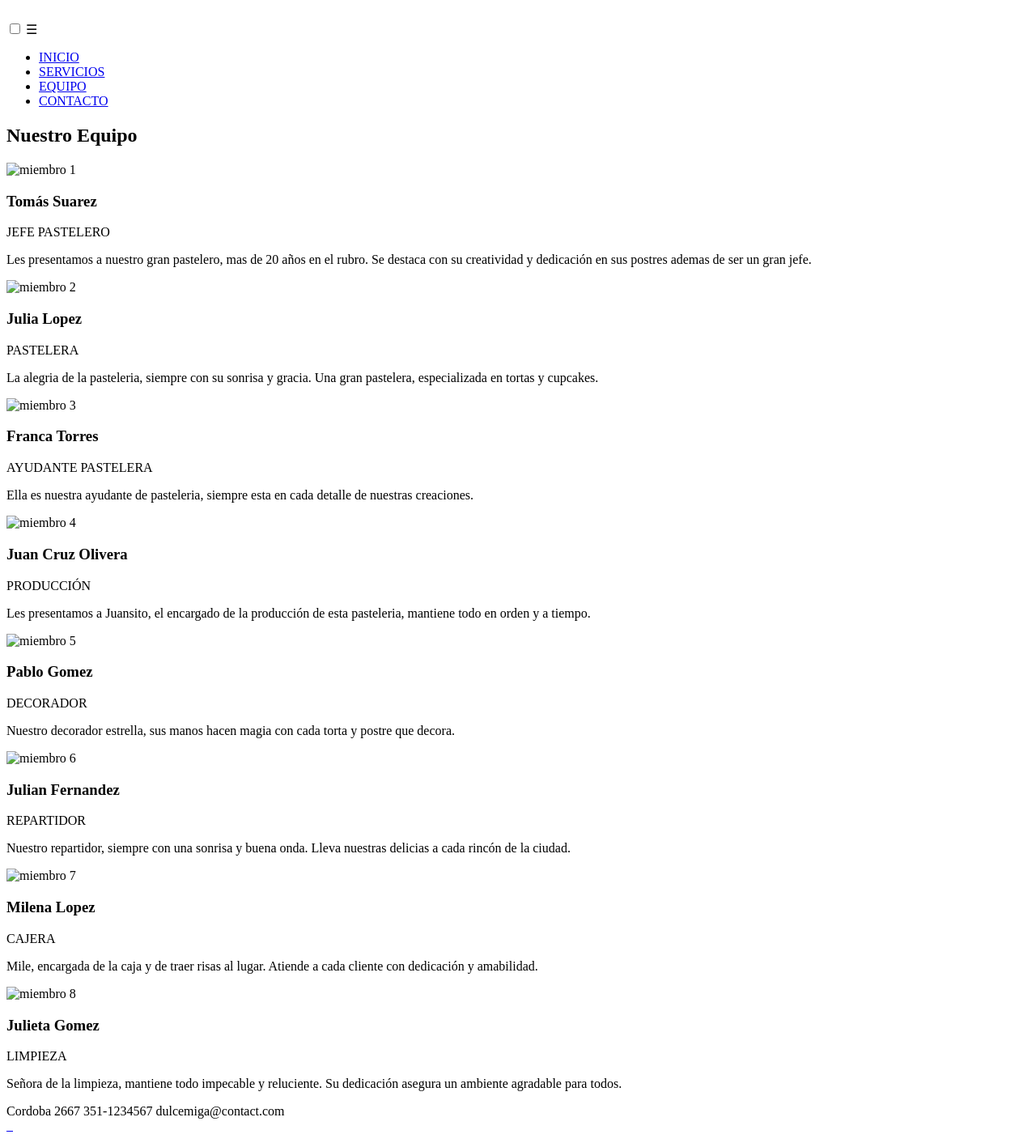
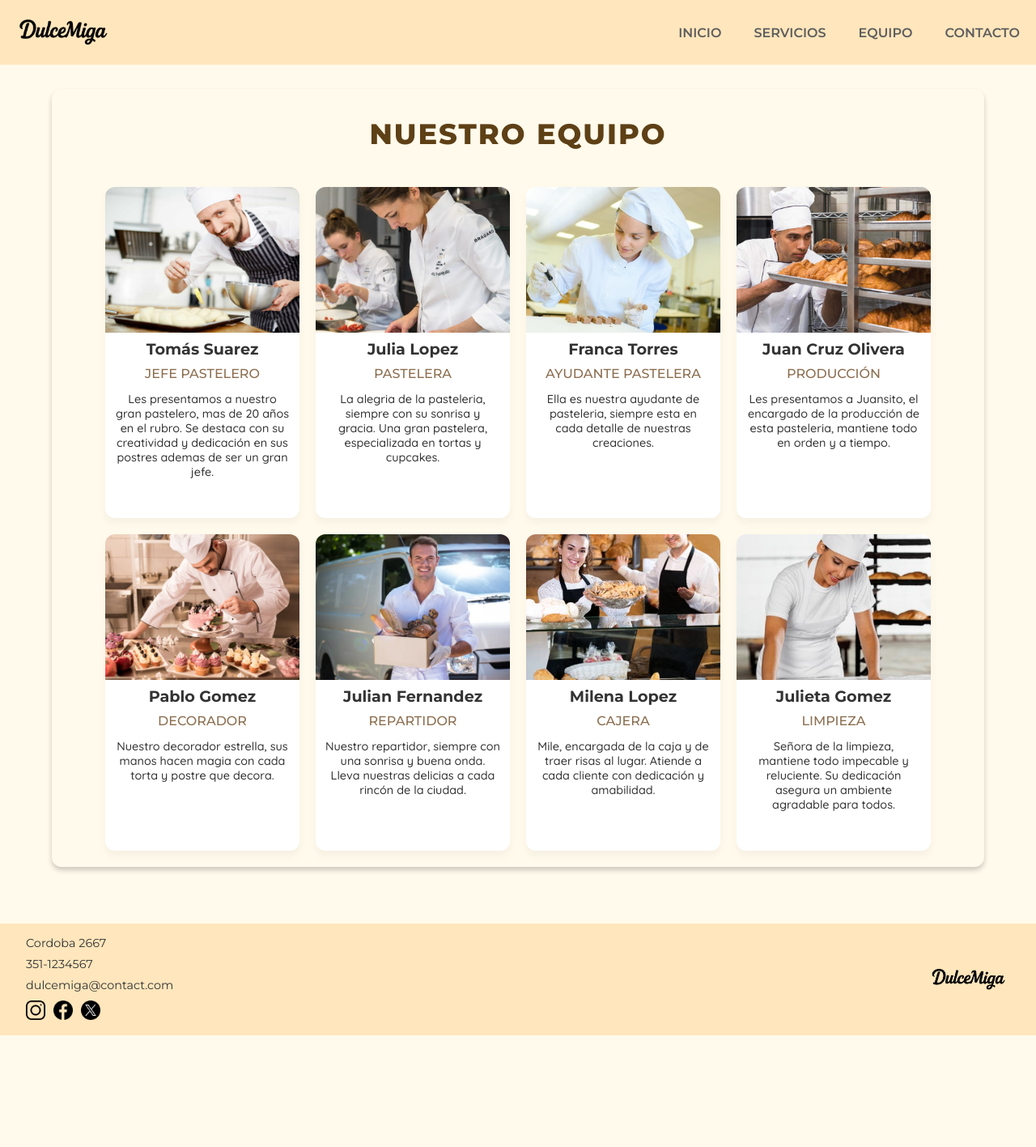
Before and after one commit to lazk1/DulceMiga-TP, a plain HTML site: page pages/equipo.html in a window 1280 px wide. Shown: the whole page at 81% size. After the commit the page ends 1279 px from the top, so only its background shows below. Drawn offline with Linux system fonts and the light colour scheme; the site is published under a folder, as on GitHub Pages, so addresses that start at the root find nothing.

Commit message:
update commit

```diff
--- a/pages/contacto.html
+++ b/pages/contacto.html
@@ -4,22 +4,26 @@
     <meta charset="UTF-8" />
     <meta name="viewport" content="width=device-width, initial-scale=1.0" />
     <title>DulceMiga - Pastelería Artesanal</title>
-    <link rel="stylesheet" href="/css/link.css" />
-    <link rel="icon" href="/img/torta-dulce.png" />
+    <link rel="stylesheet" href="../css/link.css" />
+    <link rel="icon" href="../img/torta-dulce.png" />
   </head>
   <body>
     <header>
       <nav class="nav-container">
         <div class="logo">
-          <img src="/img/dulcemiga-icon.png" alt="" class="img" />
+          <img
+            src="../img/dulcemiga-icon.png"
+            alt="logo-dulcemiga"
+            class="img"
+          />
         </div>
         <input type="checkbox" id="menu-toggle" />
         <label for="menu-toggle" class="menu-icon">☰</label>
         <ul class="list-container">
-          <li><a href="/">INICIO</a></li>
-          <li><a href="./servicios.html">SERVICIOS</a></li>
-          <li><a href="./equipo.html">EQUIPO</a></li>
-          <li><a href="./contacto.html">CONTACTO</a></li>
+          <li><a href="../index.html">INICIO</a></li>
+          <li><a href="../pages/servicios.html">SERVICIOS</a></li>
+          <li><a href="../pages/equipo.html">EQUIPO</a></li>
+          <li><a href="../pages/contacto.html">CONTACTO</a></li>
         </ul>
       </nav>
     </header>
@@ -81,22 +85,26 @@
           <span>dulcemiga@contact.com </span>
           <div class="redes-icon">
             <a class="icon" href="https://www.instagram.com/" target="_blank">
-              <img src="/img/instagram.png" alt="" />
+              <img src="../img/instagram.png" alt="logo-instagram" />
             </a>
             <a
               class="icon"
               href="https://www.facebook.com/?locale=es_LA"
               target="_blank"
             >
-              <img src="/img/facebook.png" alt="" />
+              <img src="../img/facebook.png" alt="logo-facebook" />
             </a>
             <a class="icon" href="https://x.com/" target="_blank">
-              <img src="/img/twitter.png" alt="" />
+              <img src="../img/twitter.png" alt="logo-twitter" />
             </a>
           </div>
         </section>
         <div class="logo-footer">
-          <img src="/img/dulcemiga-icon.png" alt="" class="img-footer" />
+          <img
+            src="../img/dulcemiga-icon.png"
+            alt="logo-dulcemiga"
+            class="img-footer"
+          />
         </div>
       </div>
     </footer>
--- a/pages/equipo.html
+++ b/pages/equipo.html
@@ -4,22 +4,26 @@
     <meta charset="UTF-8" />
     <meta name="viewport" content="width=device-width, initial-scale=1.0" />
     <title>DulceMiga - Pastelería Artesanal</title>
-    <link rel="stylesheet" href="/css/link.css" />
-    <link rel="icon" href="/img/torta-dulce.png" />
+    <link rel="stylesheet" href="../css/link.css" />
+    <link rel="icon" href="../img/torta-dulce.png" />
   </head>
   <body>
     <header>
       <nav class="nav-container">
         <div class="logo">
-          <img src="/img/dulcemiga-icon.png" alt="" class="img" />
+          <img
+            src="../img/dulcemiga-icon.png"
+            alt="logo-dulcemiga"
+            class="img"
+          />
         </div>
         <input type="checkbox" id="menu-toggle" />
         <label for="menu-toggle" class="menu-icon">☰</label>
         <ul class="list-container">
-          <li><a href="/">INICIO</a></li>
-          <li><a href="./servicios.html">SERVICIOS</a></li>
-          <li><a href="./equipo.html">EQUIPO</a></li>
-          <li><a href="./contacto.html">CONTACTO</a></li>
+          <li><a href="../index.html">INICIO</a></li>
+          <li><a href="../pages/servicios.html">SERVICIOS</a></li>
+          <li><a href="../pages/equipo.html">EQUIPO</a></li>
+          <li><a href="../pages/contacto.html">CONTACTO</a></li>
         </ul>
       </nav>
     </header>
@@ -27,7 +31,7 @@
       <section class="section-team">
         <h2>Nuestro Equipo</h2>
         <div class="team-card">
-          <img src="/img/chef.jpg" alt="miembro 1" />
+          <img src="../img/chef.jpg" alt="miembro 1" />
           <h3 class="name-team">Tomás Suarez</h3>
           <p class="category">JEFE PASTELERO</p>
           <p class="description">
@@ -37,7 +41,7 @@
           </p>
         </div>
         <div class="team-card">
-          <img src="/img/chef mujer1.jpg" alt="miembro 2" />
+          <img src="../img/chef mujer1.jpg" alt="miembro 2" />
           <h3 class="name-team">Julia Lopez</h3>
           <p class="category">PASTELERA</p>
           <p class="description">
@@ -46,7 +50,7 @@
           </p>
         </div>
         <div class="team-card">
-          <img src="/img/ayudante.jpg" alt="miembro 3" />
+          <img src="../img/ayudante.jpg" alt="miembro 3" />
           <h3 class="name-team">Franca Torres</h3>
           <p class="category">AYUDANTE PASTELERA</p>
           <p class="description">
@@ -55,7 +59,7 @@
           </p>
         </div>
         <div class="team-card">
-          <img src="/img/encargado produccion.jpg" alt="miembro 4" />
+          <img src="../img/encargado produccion.jpg" alt="miembro 4" />
           <h3 class="name-team">Juan Cruz Olivera</h3>
           <p class="category">PRODUCCIÓN</p>
           <p class="description">
@@ -64,7 +68,7 @@
           </p>
         </div>
         <div class="team-card">
-          <img src="/img/decorador.jpg" alt="miembro 5" />
+          <img src="../img/decorador.jpg" alt="miembro 5" />
           <h3 class="name-team">Pablo Gomez</h3>
           <p class="category">DECORADOR</p>
           <p class="description">
@@ -73,7 +77,7 @@
           </p>
         </div>
         <div class="team-card">
-          <img src="/img/repartidor.jpg" alt="miembro 6" />
+          <img src="../img/repartidor.jpg" alt="miembro 6" />
           <h3 class="name-team">Julian Fernandez</h3>
           <p class="category">REPARTIDOR</p>
           <p class="description">
@@ -82,7 +86,7 @@
           </p>
         </div>
         <div class="team-card">
-          <img src="/img/cajero-pasteleria.jpg" alt="miembro 7" />
+          <img src="../img/cajero-pasteleria.jpg" alt="miembro 7" />
           <h3 class="name-team">Milena Lopez</h3>
           <p class="category">CAJERA</p>
           <p class="description">
@@ -91,7 +95,7 @@
           </p>
         </div>
         <div class="team-card">
-          <img src="/img/limpieza.jpg" alt="miembro 8" />
+          <img src="../img/limpieza.jpg" alt="miembro 8" />
           <h3 class="name-team">Julieta Gomez</h3>
           <p class="category">LIMPIEZA</p>
           <p class="description">
@@ -109,22 +113,26 @@
           <span>dulcemiga@contact.com </span>
           <div class="redes-icon">
             <a class="icon" href="https://www.instagram.com/" target="_blank">
-              <img src="/img/instagram.png" alt="" />
+              <img src="../img/instagram.png" alt="logo-instagram" />
             </a>
             <a
               class="icon"
               href="https://www.facebook.com/?locale=es_LA"
               target="_blank"
             >
-              <img src="/img/facebook.png" alt="" />
+              <img src="../img/facebook.png" alt="logo-facebook" />
             </a>
             <a class="icon" href="https://x.com/" target="_blank">
-              <img src="/img/twitter.png" alt="" />
+              <img src="../img/twitter.png" alt="logo-twitter" />
             </a>
           </div>
         </section>
         <div class="logo-footer">
-          <img src="/img/dulcemiga-icon.png" alt="" class="img-footer" />
+          <img
+            src="../img/dulcemiga-icon.png"
+            alt="logo-dulcemiga"
+            class="img-footer"
+          />
         </div>
       </div>
     </footer>
```
Also changed, not shown: index.html (+9 -5 lines), pages/servicios.html (+20 -16 lines).
